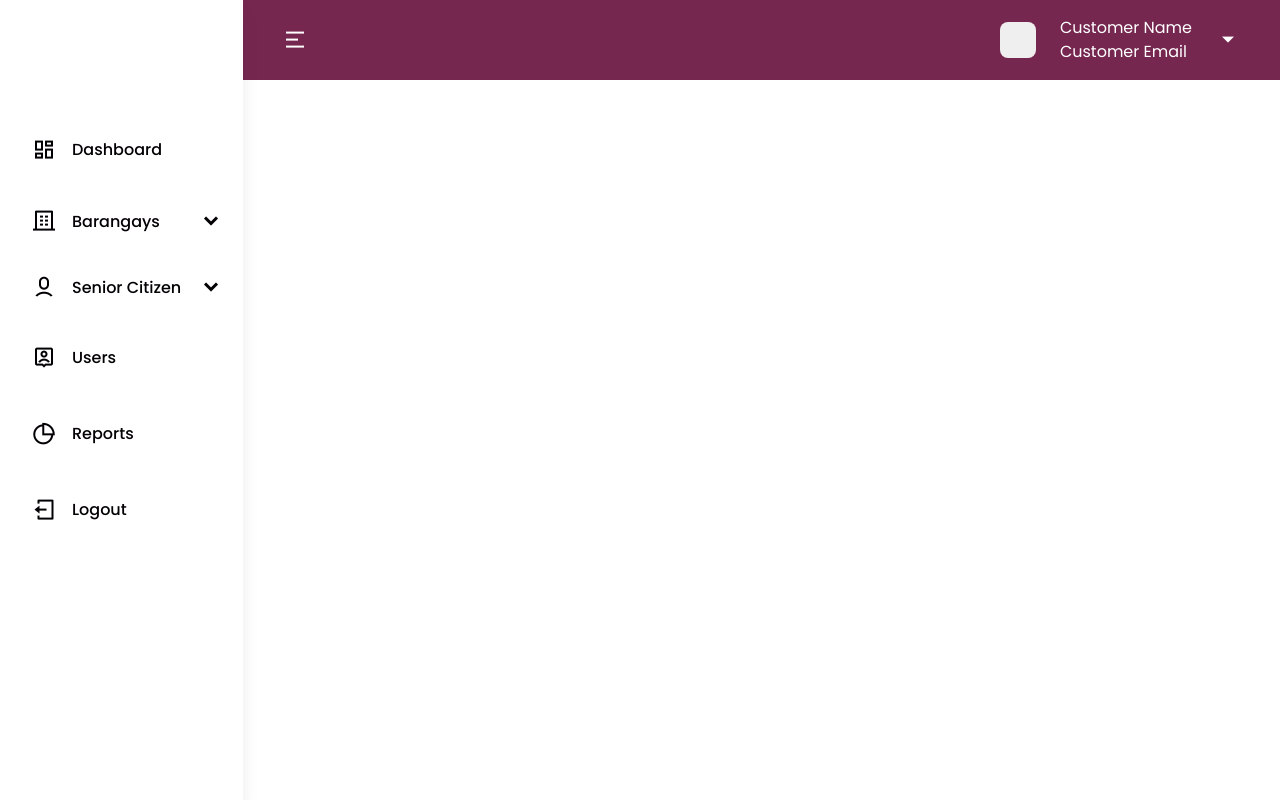
After one commit to njeayyy/GROUP6, a PHP site: page /admin/dashboard.php in a window 1280 px wide. The commit adds this page. Run offline with PHP 8.4, Linux system fonts and the light colour scheme; some libraries are stand-ins or nearby versions.

Commit message:
alex-update

```diff
--- /dev/null
+++ b/admin/dashboard.php
@@ -0,0 +1,153 @@
+<!DOCTYPE html>
+<html lang="en">
+<head>
+    <meta charset="UTF-8">
+    <meta name="viewport" content="width=device-width, initial-scale=1.0">
+    <title>SENIOR CITIZEN INFORMATION SYSTEM</title>
+    <link rel="stylesheet" href="style/dashboard.css">
+
+
+    <link rel="stylesheet" href="https://unpkg.com/boxicons@latest/css/boxicons.min.css">
+
+    <link href="https://cdn.jsdelivr.net/npm/remixicon@3.6.0/fonts/remixicon.css" rel="stylesheet">
+
+
+    <link rel="preconnect" href="https://fonts.googleapis.com">
+    <link rel="preconnect" href="https://fonts.gstatic.com" crossorigin>
+    <link href="https://fonts.googleapis.com/css2?family=Poppins:wght@100;200;300;400;500;600;700;800&display=swap" rel="stylesheet">
+
+</head>
+<body>
+
+
+
+<div id="sidebar" class="sidebar">
+        <div class="logo">
+            <img src="#" alt="">
+
+        </div>
+            <ul class="menu">
+
+                <li >
+                    <a href="dashboard.php" >
+                    <i class="ri-dashboard-line"></i>
+                        <span>Dashboard</span>
+                    </a>
+                </li>
+
+
+
+                <li>
+                    <button class="dropdown-btn">
+                    <i class="ri-building-4-line"></i>
+                        <span>Barangays</span>
+                        <i id="chevron-down" class='bx bxs-chevron-down'></i>
+                    </button>
+
+                    <div class="dropdown-container">
+                            <a href="#">List of Barangays</a>
+
+
+                    </div>
+
+                </li>
+
+                <li>
+                    <button class="dropdown-btn">
+                        <i class="ri-user-6-line"></i>
+                        <span>Senior Citizen</span>
+                        <i id="chevron-down" class='bx bxs-chevron-down'></i>
+                    </button>
+
+                    <div class="dropdown-container">
+                            <a href="#">List of Seniors</a>
+
+
+                    </div>
+
+                </li>
+
+
+
+                <li >
+                    <a href="#" >
+                    <i class="ri-account-pin-box-line"></i>
+                        <span>Users</span>
+                    </a>
+                </li>
+
+
+                <li >
+                    <a href="#" >
+                    <i class="ri-pie-chart-2-line"></i>
+                        <span>Reports</span>
+                    </a>
+                </li>
+
+
+
+
+
+                <li class="logout">
+                    <a href="logout.php" id="logout-link">
+                    <i class="ri-logout-box-line"></i>
+                        <span>Logout</span>
+                    </a>
+                </li>
+
+
+
+
+
+
+            </ul>
+
+</div>
+
+
+
+
+<div class="main--content">
+
+        <div class="header--wrapper">
+
+            <div class="menu-search">
+
+            <i class="ri-menu-2-fill"></i>
+
+
+            </div>
+
+            <div class="profile">
+
+               <button class="profile-image">
+
+               </button>
+
+               <div class="profile-name">
+
+                        <p>Customer Name</p>
+                        <span>Customer Email</span>
+
+               </div>
+
+
+               <i class="ri-arrow-down-s-fill"></i>
+
+
+
+            </div>
+
+
+
+        </div>
+
+
+
+
+
+</div>
+
+
+</body>
+</html>
--- /dev/null
+++ b/admin/style/dashboard.css
@@ -0,0 +1,353 @@
+*,
+*::before,
+*::after{
+    box-sizing: border-box;
+}
+
+
+
+
+
+:root{
+
+    --clr-text: #030104;
+    --clr-text-lessopacity: #62645B;
+
+    --clr-nav-bar-color: white;
+    --clr-background-color: rgb(118, 39, 80);
+
+    --clr-primary-color: rgb(118, 39, 80);
+    --clr-button-color: #6C70DC;
+
+    --clr-light: #FFF;
+    --clr-dark: #000;
+
+
+    --fw-light: 300;
+    --fw-regular: 400;
+    --fw-medium: 500;
+    --fw-semibold: 600;
+    --fw-bold: 700;
+
+
+
+
+
+
+}
+
+
+body {
+
+    display: flex;
+    margin: 0;
+    padding: 0;
+    font-family: 'Poppins', sans-serif;
+    font-size: 16px;
+    line-height: 1.5;
+
+
+    height: 100vh;
+
+
+
+
+
+}
+
+.sidebar {
+
+position: sticky;
+top: 0;
+left: 0;
+bottom: 0;
+width: 300px;
+height: 100vh;
+overflow: hidden;
+transition: all 0.5s ease;
+background: white;
+padding-bottom: 60px;
+
+box-shadow: 0px 12px 16px 0px rgba(16, 24, 40, 0.08);
+
+
+}
+
+.sidebar.minimized {
+width: 84px;
+}
+
+/*
+
+.sidebar:hover {
+width: 260px;
+transition: 0.5s;
+}
+*/
+
+.logo {
+    height: 100px;
+    padding: 32px 24px;
+
+    display: flex;
+    align-items: center;
+    gap: 32px;
+
+
+    }
+
+    .logo img {
+    width:150px;
+
+    }
+
+    .logo i {
+    color: white;
+    font-size: 24px;
+    opacity: 0;
+    cursor: pointer;
+
+    }
+
+
+    .menu {
+    height: 88%;
+    position: relative;
+    padding: 0;
+    }
+
+
+    .menu a {
+    text-decoration: none;
+    display: flex;
+    align-items: center;
+    gap: 1rem;
+    }
+
+    .menu button {
+    padding: 0;
+    outline: none;
+    border: none;
+    display: flex;
+    align-items: center;
+    gap: 1rem;
+
+
+
+    background-color: transparent;
+
+    font-family: 'Poppins', sans-serif;
+    font-weight: var(--fw-regular);
+    font-size:24px;
+    }
+
+
+    .menu i {
+
+        color: var(--clr-text);
+    font-size: 24px;
+
+    }
+
+    .menu span {
+        color: var(--clr-text);
+    font-size: 1rem;
+    font-weight: var(--fw-medium);
+    }
+
+
+    .bxs-chevron-down {
+
+    margin-right: 20px;
+
+    }
+
+
+
+
+
+    .menu li {
+
+    list-style: none;
+    transition: all 0.5s ease-in-out;
+    padding: 16px 0 16px 32px;
+    margin-bottom: 8px;
+
+    position: relative;
+
+
+
+
+    }
+
+    .menu li:hover, .active  {
+        background-color: var(--clr-primary-color);
+
+
+    }
+
+
+
+
+    li a i  {
+    transition: all 0.5s ease-in-out;
+
+    }
+
+    li a span  {
+     transition: all 0.5s ease-in-out;
+    ;
+
+    }
+
+    li:hover a i  {
+       color: var(--clr-light);
+    }
+
+
+
+
+
+    li:hover a span  {
+        color: var(--clr-light);
+    }
+
+
+
+
+  .bxs-chevron-down {
+    position: absolute;
+    right: 0;
+  }
+
+
+
+    .dropdown-container {
+    display: none;
+    padding: 16px 0 0 55px;
+    margin-top: 16px;
+
+
+    }
+
+    .dropdown-container a {
+    color: var(--clr-nav-bar-color);
+    font-size: 1rem;
+    font-weight: var(--fw-medium);
+    transition: all 0.5s ease-in-out;
+    margin-bottom: 24px;
+    }
+
+    .dropdown-container a:hover {
+    color: var(--clr-light);
+    }
+
+
+
+    li button i  {
+    transition: all 0.5s ease-in-out;
+
+    }
+
+    li button span  {
+     transition: all 0.5s ease-in-out;
+
+
+    }
+
+    li:hover button i  {
+        color: var(--clr-light);
+    }
+
+
+
+
+
+    li:hover button span  {
+        color: var(--clr-light);
+    }
+
+
+
+
+
+
+
+
+
+
+    .logout {
+
+    position: absolute;
+    bottom: 0;
+    left: 0;
+    width: 100%;
+
+    }
+
+    .logout button {
+    background-color: transparent;
+    border: none;
+    outline: none;
+    }
+
+
+
+    .main--content {
+        width: 100%;
+        height: 100vh;
+    }
+
+
+    .header--wrapper {
+        background-color: var(--clr-primary-color);
+        padding: 16px 40px;
+
+
+        display: flex;
+        align-items: center;
+        justify-content: space-between;
+
+    }
+
+
+    .ri-menu-2-fill {
+        font-size: 24px;
+        color: var(--clr-light);
+
+    }
+
+
+    .profile {
+         display: flex;
+         align-items: center;
+         gap: 24px;
+    }
+
+
+    .profile button {
+        width: 36px;
+        height: 36px;
+        outline: none;
+        border: none;
+
+        border-radius: 8px;
+    }
+
+
+    .profile-name p {
+        margin: 0;
+        color: white;
+    }
+
+
+    .profile-name span {
+        margin: 0;
+        color: white;
+    }
+
+
+    .profile i {
+        color: var(--clr-light);
+        font-size: 24px;
+    }
--- a/index/login.php
+++ b/index/login.php
@@ -27,7 +27,7 @@ if ($_SERVER['REQUEST_METHOD'] == 'POST') {
             // Password is correct, set up a session or redirect as needed
             session_start();
             $_SESSION['username'] = $dbUsername;
-            header("Location: ../dashboard/dashboard.html"); // Replace "welcome.php" with your desired page
+            header("Location: ../admin/dashboard.php"); // Replace "welcome.php" with your desired page
             exit();
         } else {
             // Password is incorrect
```
Also changed, not shown: index/signup.php (+9 -5 lines), dashboard/images/logo.png.
